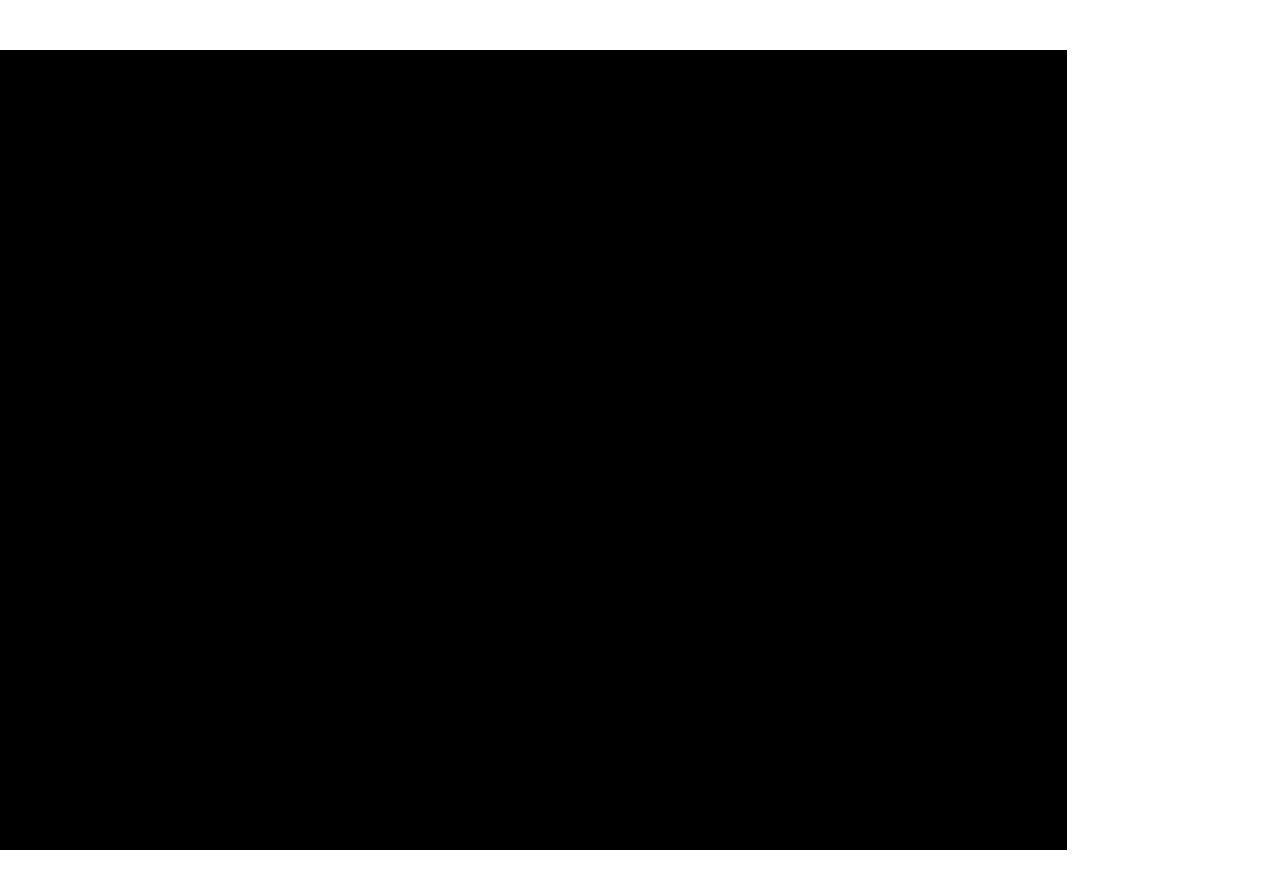
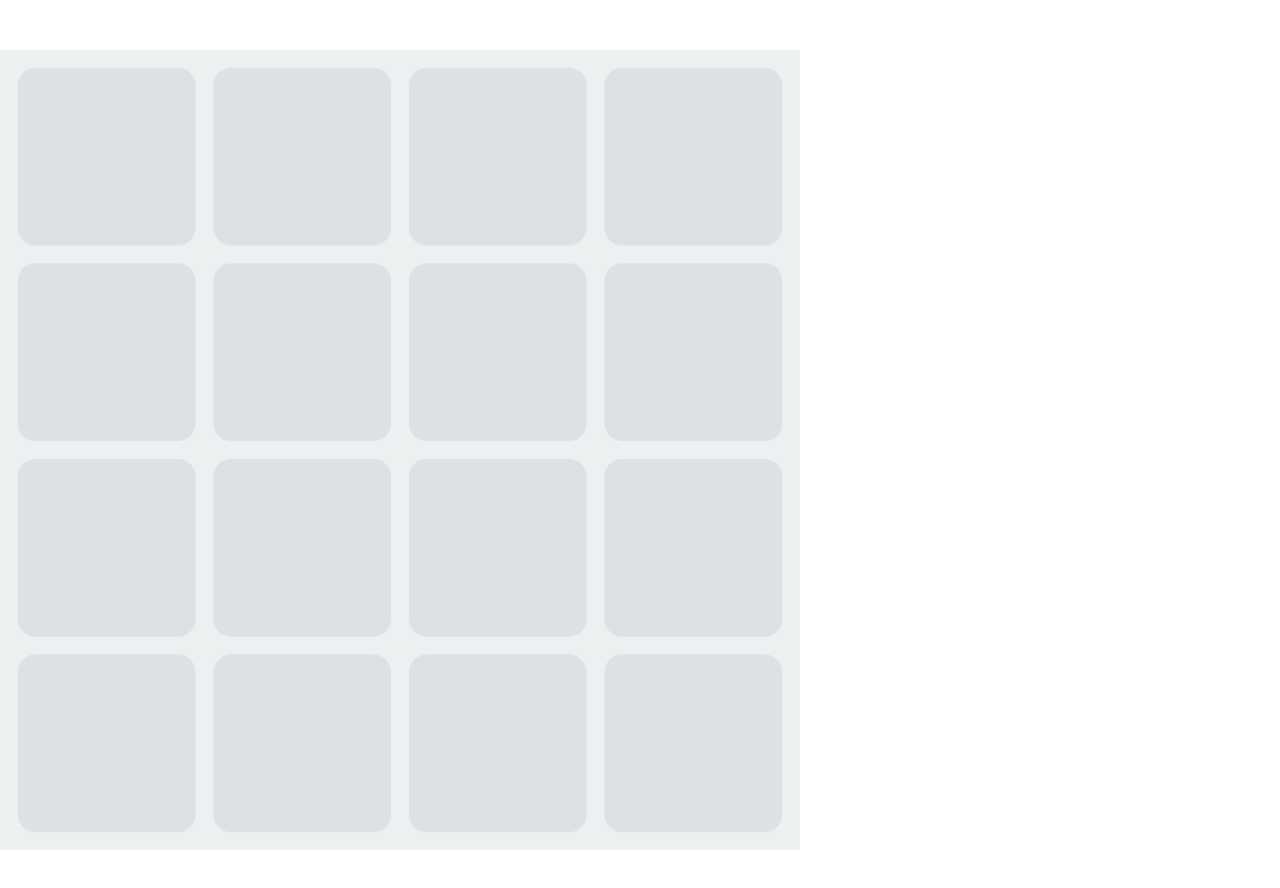
Before and after one commit to over40dev/edu-phaser3-vanilla-JS-2048, a plain HTML site: page index.html in a window 1280 px wide. Drawn offline with Linux system fonts and the light colour scheme; animation ran at ten frames a second.

Commit message:
001-preloading and adding board with tiles

```diff
--- a/app/game.js
+++ /dev/null
@@ -1,14 +0,0 @@
-var game;
-const gameConfig = {
-  width: 480,
-  height: 640,
-  backgroundColor: '0xff0000',
-  scene: [BootGame, PlayGame],
-};
-
-window.onload = function () {
-  game = new Phaser.Game(this.gameConfig);
-  window.focus();
-  this.resizeGame();
-  window.addEventListener('resize', this.resizeGame)
-}
--- /dev/null
+++ b/app/main.js
@@ -0,0 +1,9 @@
+window.onload = function() {
+  game = new Phaser.Game(game4096.config);
+  console.log(game4096);
+  window.focus();
+  window.resizeGame();
+  window.addEventListener(
+    'resize',
+    resizeGame);
+}
--- a/app/scenes/boot-scene.js
+++ b/app/scenes/boot-scene.js
@@ -3,8 +3,12 @@ class BootGame extends Phaser.Scene {
     super('BootGame');
   }
 
+  preload() {
+    // absolute path???
+    this.load.image('emptytile', 'app/assets/sprites/emptytile.png');
+  }
+
   create() {
-    console.log('boot-game');
     this.scene.start('PlayGame');
   }
 }
--- a/app/scenes/play-scene.js
+++ b/app/scenes/play-scene.js
@@ -6,6 +6,24 @@ class PlayGame extends Phaser.Scene {
     super('PlayGame');
   }
   create() {
-    console.log('this is my awesome game');
+    const {rows, cols} = game4096.board;
+    for (let row = 0; row < rows; row++) {
+      for (let col = 0; col < cols; col++) {
+        const [xPos, yPos] = this._position(row, col);
+        this.add.image(
+          xPos,
+          yPos,
+          'emptytile'
+        );
+      }
+
+    }
+  }
+
+  _position(row, col) {
+    const {tileSize, tileSpacing} = game4096.tiles;
+    const xPos = tileSpacing + tileSize/2 + (col *  (tileSpacing + tileSize));
+    const yPos = tileSpacing + tileSize/2 + (row *  (tileSpacing + tileSize));
+    return [xPos, yPos];
   }
 }
--- /dev/null
+++ b/app/shared/config.js
@@ -0,0 +1,18 @@
+var game;
+
+var game4096 = {
+  config: {
+    width: 900,
+    height: 900,
+    backgroundColor: 0xecf0f1,
+    scene: [BootGame, PlayGame],
+  },
+  board: {
+    rows: 4,
+    cols: 4,
+  },
+  tiles: {
+    tileSize: 200,
+    tileSpacing: 20,
+  }
+};
--- a/app/utils/resize.js
+++ b/app/shared/utils.js
@@ -1,5 +1,5 @@
 /**
- * Utils.js embedded
+ * Utils.js --- resize game function
  */
 function resizeGame() {
   var canvas = document.querySelector('canvas');
--- a/index.html
+++ b/index.html
@@ -7,7 +7,7 @@
     maximum-scale=1.0, minimum-scale=1.0, minimal-ui">
   <meta http-equiv="X-UA-Compatible" content="ie=edge">
   <title>Phaser-4096</title>
-  <link rel="stylesheet" href="style.css">
+  <link rel="stylesheet" href="./app/main.css">
 </head>
 <body>
 
@@ -15,10 +15,11 @@
 
 
   <script src="lib/phaser.min.js"></script>
-  <script src="./app/utils/resize.js"></script>
+  <script src="./app/scenes/play-scene.js"></script>
   <script src="./app/scenes/boot-scene.js"></script>
-  <script src="./app/scenes/play-scene.js"></script>
-  <script src="./app/game.js"></script>
+  <script src="./app/shared/config.js"></script>
+  <script src="./app/shared/utils.js"></script>
+  <script src="./app/main.js"></script>
 
 </body>
 </html>
```
Also changed, not shown: app/assets/sprites/emptytile.png (added), app/main.css (renamed from app/style.css).
